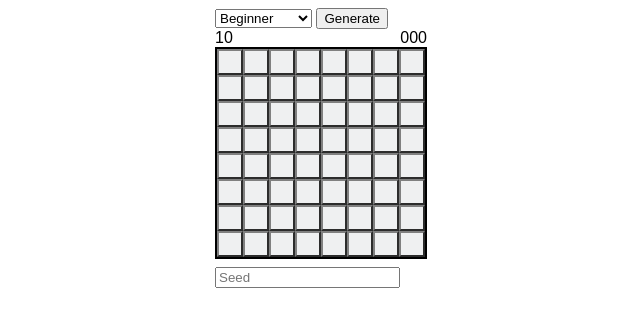
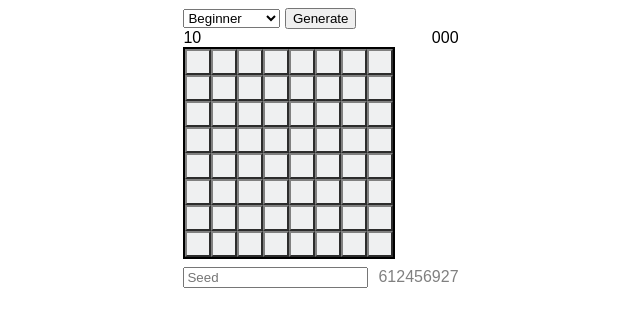
Before and after one commit to Kischloren/mineseeker, a plain HTML site: page index.html in a window 1280 px wide. Shown: the whole page, without its empty margins (319-959 px from the left). Drawn offline with Linux system fonts and the light colour scheme.

Commit message:
use a random seed if none has been specified

```diff
--- a/index.html
+++ b/index.html
@@ -6,7 +6,7 @@
         <link rel="stylesheet" type="text/css" href="style/style.css">
         <script src="js/script.js"></script>
         <script>
-            document.addEventListener("DOMContentLoaded", function(event) {
+            document.addEventListener("DOMContentLoaded", event => {
                 generate(false);
             });
         </script>
@@ -22,7 +22,7 @@
             <span id="mines"></span>
             <label id="timer">000</label>
             <div id="inner"></div>
-            <input type="text" id="seed" placeholder="Seed"/><br/>
+            <input type="text" id="seed" placeholder="Seed"/><label id="generated_seed"></label> <br/>
             <span id="notify">&nbsp;</span>
         </div>
     </body>
--- a/js/script.js
+++ b/js/script.js
@@ -30,7 +30,8 @@ class Game {
     /**
      * Generate the game
      */
-    this.generate = function () {
+    this.generate = () => {
+      this.applySeed()
       this.initData()
       this.initGraphics()
       this.notify()
@@ -40,7 +41,7 @@ class Game {
      * @param line the line
      * @param column the column
      */
-    this.cellIsValid = function (line, column) {
+    this.cellIsValid = (line, column) => {
       return (line >= 0 && column >= 0 && line < this.settings.numberOfLines && column < this.settings.numberOfCols)
     }
     /**
@@ -48,7 +49,7 @@ class Game {
      * @param cell the cell on which the mouse/touch down events are triggered
      * @param e the mouse/touch down events
      */
-    this.mouseDownEvent = function (cell, e) {
+    this.mouseDownEvent = (cell, e) => {
       if (this.settings.game.terminated === false) {
         if (e.which === 3) {
           this.updateCell(cell)
@@ -63,7 +64,7 @@ class Game {
      * @param cell the cell on which the mouse/touch up events are triggered
      * @param e the mouse/touch up events
      */
-    this.mouseUpEvent = function (cell, e) {
+    this.mouseUpEvent = (cell, e) => {
       if (this.settings.game.terminated === false) {
         const cellPos = Utils.cellPos(cell)
         if (this.settings.game.firstClick === true) {
@@ -94,10 +95,27 @@ class Game {
         this.notify()
       }
     }
+
+    /**
+     * Apply the seed to the generator
+     */
+    this.applySeed = () => {
+      const seedValue = parseInt(Utils.el('seed').value)
+
+      // If something is specified in the seed field
+      if (seedValue !== undefined && seedValue !== null && seedValue !== '' && seedValue > 0) {
+        this.settings.seed = Utils.el('seed').value
+      } else {
+        this.settings.seed = Math.floor(Math.random() * 2147483647)
+      }
+
+      Utils.el('generated_seed').innerHTML = this.settings.seed
+    }
+
     /**
      * Init the data of the game (settings, squares)
      */
-    this.initData = function () {
+    this.initData = () => {
       // Get the difficulty
       const select = Utils.el('difficulty')
       this.settings.difficulty = parseInt(select.options[select.selectedIndex].value)
@@ -149,18 +167,18 @@ class Game {
       // and https://en.wikipedia.org/wiki/Xorshift
       const xorShift = seed => {
         // Initialize the base seeds (trivial)
-        const baseSeeds = [4, 3, 2, 1]
+        const baseSeeds = [123456, 654321, 456789, 987654]
 
         let [x, y, z, w] = baseSeeds
         const random = () => {
           const t = x ^ (x << 11)
           ;[x, y, z] = [y, z, w]
           w = w ^ (w >> 19) ^ (t ^ (t >> 8))
-          return w / 0x7fffffff
+          return w / 0x7fffffff // 2147483647
         }
 
         // apply the seed
-        ;[x, y, z, w] = baseSeeds.map(i => i + seed)
+        ;[x, y, z, w] = baseSeeds.map(i => i + parseInt(seed))
         // randomize the initial state
         ;[x, y, z, w] = [0, 0, 0, 0].map(() => Math.round(random() * 1e16))
 
@@ -214,7 +232,7 @@ class Game {
     /**
      * Create the graphical elements
      */
-    this.initGraphics = function () {
+    this.initGraphics = () => {
       let div = Utils.el(this.divName)
       let table = Utils.ce('table')
       div.appendChild(table)
@@ -253,7 +271,7 @@ class Game {
     /**
      * Notify something to the player (number of remaining mines, game over)
      */
-    this.notify = function () {
+    this.notify = () => {
       Utils.el('notify').innerHTML = ''
       Utils.el('mines').innerHTML = this.settings.difficulty - this.settings.game.flagged
       if (this.settings.game.terminated === true) {
@@ -266,7 +284,7 @@ class Game {
      * Reveal all the mines when a cell that contains a mine is clicked
      * @param cell the cell that contains a mine
      */
-    this.revealMines = function (cell) {
+    this.revealMines = cell => {
       const cellPos = Utils.cellPos(cell)
       for (let i = 0; i < this.settings.numberOfLines; i++) {
         for (let j = 0; j < this.settings.numberOfCols; j++) {
@@ -296,7 +314,7 @@ class Game {
      * @param line the line where the clicked cell is
      * @param col the column where the clicked cell is
      */
-    this.revealSquare = function (line, col) {
+    this.revealSquare = (line, col) => {
       let cell = this.settings.cells[line][col]
       cell.className = 'revealed'
       const content = this.settings.squares[(line * this.settings.numberOfCols + col)].content
@@ -320,7 +338,7 @@ class Game {
     /**
      * Start a timer to display elapsed time
      */
-    this.startTimer = function () {
+    this.startTimer = () => {
       this.settings.game.timerId = setInterval(() => {
         this.settings.game.elapsedTime += 1
         let innerHTML = this.settings.game.elapsedTime
@@ -337,7 +355,7 @@ class Game {
      * Change the status of a cell (flagged, mystery or not revealed)
      * @param cell the cell to update
      */
-    this.updateCell = function (cell) {
+    this.updateCell = cell => {
       const cellPos = Utils.cellPos(cell)
       if (this.settings.game.firstClick === true) {
         this.startTimer()
@@ -438,7 +456,28 @@ function generate (reset) {
     clearInterval(game.settings.game.timerId)
   }
 
-  // Apply the seed
-  game.settings.seed = Utils.el('seed').value
   game.generate()
 }
+
+// Just a proof of concept
+class AI {
+  constructor () {
+    // Contains some basic or obvious rules to solve the minesweeper
+    this.rules = []
+
+    // Find a pattern in the revealed squares
+    this.findPattern = () => {
+
+    }
+
+    // Update the weight of the hidden squares
+    this.updateWeight = () => {
+
+    }
+
+    // Trigger the mousedown event on a cell
+    this.clickOnCell = cell => {
+
+    }
+  }
+}
--- a/style/style.css
+++ b/style/style.css
@@ -77,6 +77,11 @@ td.number-mines-8 {
     color: #000000;
 }
 
+#generated_seed {
+    color: gray;
+    margin-left: 10px;
+}
+
 #timer {
     clear: both;
     float: right;
```
